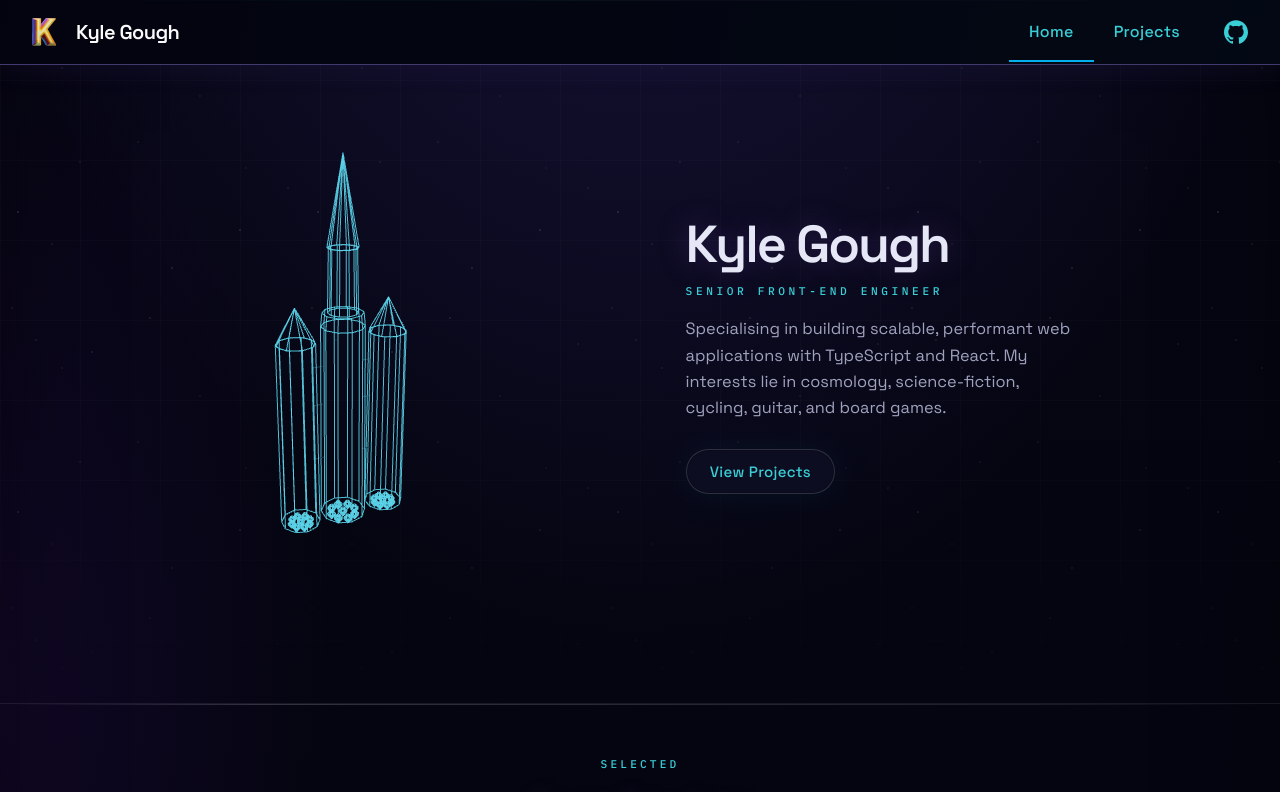
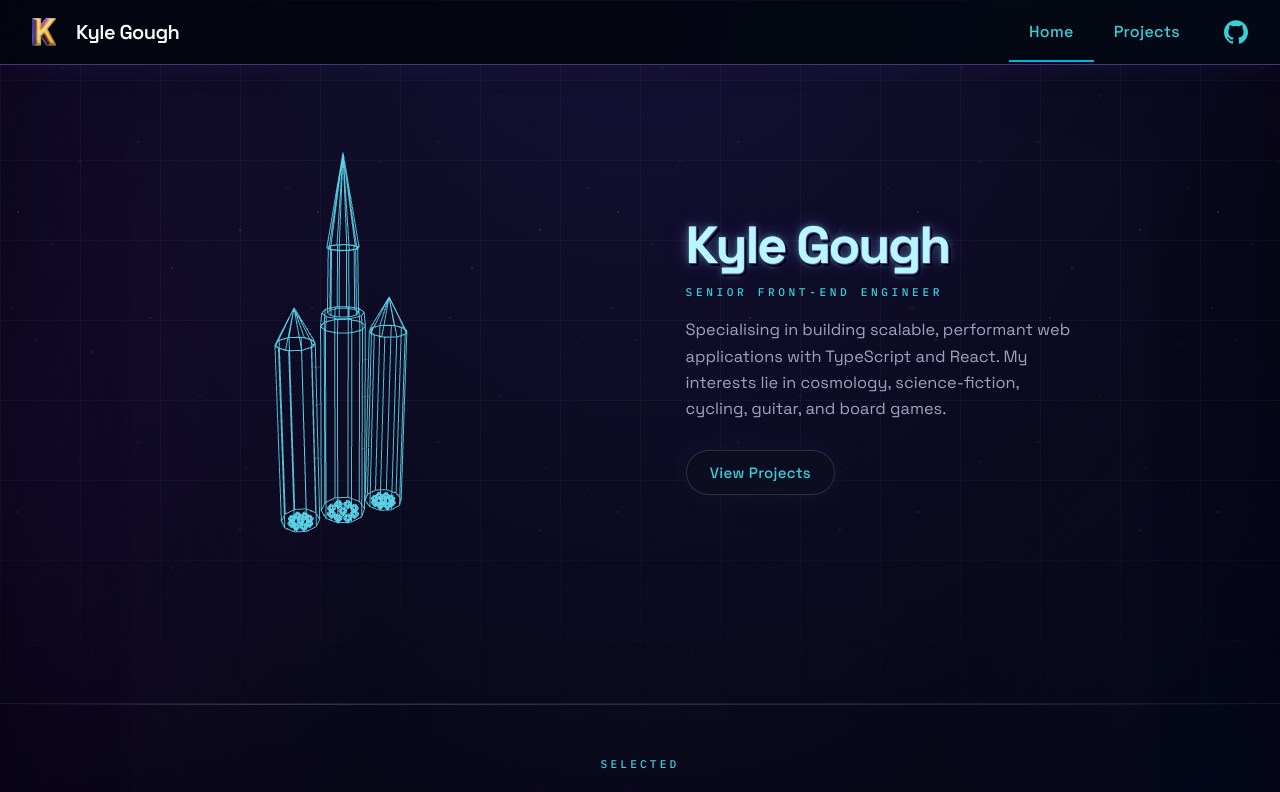
Before and after one commit to KyleGough/portfolio, a Next.js app: page / in a window 1280 px wide. Shown: the top 792 px of the page. Built offline with nearby package versions, Linux system fonts and the light colour scheme.

Commit message:
Homepage changes

```diff
--- a/components/HomePage/HomeHeroVariants.module.css
+++ b/components/HomePage/HomeHeroVariants.module.css
@@ -88,14 +88,11 @@
 }
 
 .name {
-  font-family: 'Space Grotesk', system-ui, sans-serif;
+  /* Size: unchanged; “extruded” look (stacked shadow + breath) is on the inner span */
   font-size: clamp(2.1rem, 1rem + 4vw, 3.25rem);
-  font-weight: 600;
   line-height: 1.05;
   letter-spacing: -0.04em;
-  color: var(--gothic-fg, oklch(93% 0.02 280));
   margin: 0 0 0.45rem;
-  text-shadow: 0 0 1.8rem oklch(50% 0.15 300 / 0.35);
 }
 
 .tag {
--- a/components/HomePage/HomeHeroVariants.tsx
+++ b/components/HomePage/HomeHeroVariants.tsx
@@ -1,4 +1,5 @@
 import { Link } from '@components/Link';
+import extruded from '@components/SpaceExtrudedTitle/extrudedTitle.module.css';
 import dynamic from 'next/dynamic';
 import React from 'react';
 
@@ -36,7 +37,9 @@ export const HomeHeroVariants: React.FC = () => {
         <FalconHeavyWireframeHero />
       </div>
       <div className={styles.copy}>
-        <h1 className={styles.name}>Kyle Gough</h1>
+        <h1 className={styles.name}>
+          <span className={extruded.nameExtruded}>Kyle Gough</span>
+        </h1>
         <p className={styles.eyebrow}>Senior Front-End Engineer</p>
         <p className={styles.intro}>{INTRO}</p>
         <div className={styles.cta}>
--- a/components/SpaceExtrudedTitle/extrudedTitle.module.css
+++ b/components/SpaceExtrudedTitle/extrudedTitle.module.css
@@ -56,6 +56,47 @@
     extrudedTitleSettle 2.4s cubic-bezier(0.22, 1, 0.36, 1) 1 both,
     extrudedEtherealBreath 5.5s cubic-bezier(0.22, 1, 0.36, 1) infinite alternate
       2.6s;
+}
+
+/* Home hero name: same extrusion + glow as 404 digits, no rotateX/Y (size via parent) */
+.nameExtruded {
+  display: inline-block;
+  font-family: 'Space Grotesk', system-ui, sans-serif;
+  font-weight: 700;
+  font-size: inherit;
+  line-height: inherit;
+  letter-spacing: inherit;
+  color: oklch(93% 0.05 205 / 0.72);
+  text-shadow:
+    0.14px 0.14px 0 oklch(58% 0.09 275 / 0.92),
+    0.28px 0.28px 0 oklch(52% 0.1 280 / 0.9),
+    0.42px 0.42px 0 oklch(46% 0.1 282 / 0.88),
+    0.56px 0.56px 0 oklch(40% 0.1 285 / 0.85),
+    0.7px 0.7px 0 oklch(35% 0.09 285 / 0.82),
+    0.84px 0.84px 0 oklch(30% 0.08 285 / 0.8),
+    0.98px 0.98px 0 oklch(26% 0.08 285 / 0.78),
+    1.12px 1.12px 0 oklch(22% 0.07 285 / 0.76),
+    1.26px 1.26px 0 oklch(19% 0.06 285 / 0.74),
+    1.4px 1.4px 0 oklch(16% 0.05 285 / 0.72),
+    1.54px 1.54px 0 oklch(14% 0.05 285 / 0.7),
+    1.68px 1.68px 0 oklch(12% 0.04 285 / 0.68),
+    1.82px 1.82px 0 oklch(11% 0.04 285 / 0.65),
+    1.96px 1.96px 0 oklch(10% 0.03 285 / 0.62),
+    2.1px 2.1px 0 oklch(9% 0.03 285 / 0.58),
+    2.24px 2.24px 0 oklch(8% 0.03 285 / 0.54),
+    2.38px 2.38px 0 oklch(7% 0.025 285 / 0.5),
+    2.52px 2.52px 0 oklch(6% 0.02 285 / 0.45),
+    2.66px 2.66px 0 oklch(5.5% 0.02 285 / 0.4),
+    2.8px 2.8px 0 oklch(5% 0.02 285 / 0.35),
+    -0.12px -0.12px 0 oklch(78% 0.08 200 / 0.35),
+    0 0 1px oklch(90% 0.06 205 / 0.55),
+    0 0 7px oklch(78% 0.1 200 / 0.45),
+    0 0 17px oklch(68% 0.14 295 / 0.28),
+    0 0 28px oklch(62% 0.12 270 / 0.18),
+    3.4px 4px 13px oklch(6% 0.04 285 / 0.55),
+    0.9px 1.2px 5px oklch(8% 0.03 285 / 0.35);
+  animation: extrudedEtherealBreath 5.5s cubic-bezier(0.22, 1, 0.36, 1) infinite alternate
+    0.8s;
 }
 
 /* ~22% scale of hero offsets for section labels on the nav band */
@@ -141,6 +182,12 @@
     filter: none;
   }
 
+  .nameExtruded {
+    animation: none;
+    filter: none;
+    color: oklch(95% 0.04 205 / 0.9);
+  }
+
   .footerTitle {
     animation: none;
     filter: none;
--- a/components/TimelineWidget/TimelineNode/TimelineNode.tsx
+++ b/components/TimelineWidget/TimelineNode/TimelineNode.tsx
@@ -22,7 +22,7 @@ export const TimelineNode: React.FC<TimelineNodeProps> = ({
     <>
       {align === 'right' && <div className="hidden md:block"></div>}
       <div
-        className={clsx('flex items-center justify-end h-48', {
+        className={clsx('flex items-center justify-end h-36 md:h-40', {
           'md:flex-row-reverse': align === 'right',
         })}
       >
@@ -44,7 +44,7 @@ export const TimelineNode: React.FC<TimelineNodeProps> = ({
         </FadeIn>
         <FadeIn
           className={clsx(
-            'work-timeline__copy mr-8 flex min-w-0 flex-col gap-1.5',
+            'work-timeline__copy mr-8 flex min-w-0 flex-col gap-1',
             {
               'md:ml-8 md:mr-0 md:text-right': align === 'right',
             }
--- a/components/TimelineWidget/TimelineWidget.tsx
+++ b/components/TimelineWidget/TimelineWidget.tsx
@@ -10,7 +10,7 @@ export const TimelineWidget: React.FC = () => (
   <div
     className={clsx(
       'work-timeline grid grid-cols-1 md:grid-cols-2',
-      'relative my-16',
+      'relative my-10',
       'before:absolute before:content-[""] before:h-2/4 before:w-[2px]',
       'before:right-0 md:before:left-2/4',
       'before:bg-gradient-to-t before:from-timeline before:via-timeline before:to-transparent',
--- a/styles/space-gothic.css
+++ b/styles/space-gothic.css
@@ -25,26 +25,52 @@
   color: var(--gothic-fg) !important;
   background-color: var(--void-deep) !important;
   background-image: radial-gradient(
-      ellipse 100% 60% at 50% -15%,
-      oklch(32% 0.12 285 / 0.5),
-      transparent 55%
+      ellipse 118% 64% at 50% -6%,
+      oklch(30% 0.12 285 / 0.4),
+      transparent 60%
     ),
     radial-gradient(
-      ellipse 50% 40% at 0% 20%,
-      oklch(22% 0.1 300 / 0.35),
-      transparent 50%
+      ellipse 56% 42% at 0% 14%,
+      oklch(23% 0.1 300 / 0.3),
+      transparent 54%
     ),
     radial-gradient(
-      ellipse 40% 35% at 100% 40%,
-      oklch(20% 0.08 260 / 0.3),
-      transparent 50%
+      ellipse 52% 40% at 100% 28%,
+      oklch(21% 0.09 265 / 0.26),
+      transparent 54%
+    ),
+    /* Lower bloom: lifts mid / footer void */
+    radial-gradient(
+      ellipse 96% 46% at 50% 104%,
+      oklch(21% 0.09 305 / 0.26),
+      transparent 56%
+    ),
+    /* Sides: vertical violet wash so edges aren’t flat black */
+    radial-gradient(
+      ellipse 36% 56% at -3% 48%,
+      oklch(18% 0.08 295 / 0.22),
+      transparent 53%
+    ),
+    radial-gradient(
+      ellipse 40% 52% at 102% 62%,
+      oklch(19% 0.09 310 / 0.24),
+      transparent 52%
+    ),
+    /* Center mist: soft fill across the scroll column */
+    radial-gradient(
+      ellipse 60% 48% at 50% 44%,
+      oklch(14% 0.06 288 / 0.14),
+      transparent 72%
     ),
     linear-gradient(180deg, var(--void-mid) 0%, var(--void-deep) 100%);
   background-attachment: scroll;
-  background-repeat: no-repeat, no-repeat, no-repeat, no-repeat;
-  background-size: 100% 100%, 100% 100%, 100% 100%, 100% 100%;
-  background-blend-mode: screen, screen, screen, normal;
-  box-shadow: inset 0 0 120px oklch(0% 0 0 / 0.4);
+  background-repeat: no-repeat;
+  background-size: 100% 100%;
+  background-blend-mode: screen, screen, screen, screen, screen, screen, screen, normal;
+  /* Slight black vignette + whisper of violet at the edges */
+  box-shadow:
+    inset 0 0 110px oklch(0% 0 0 / 0.38),
+    inset 0 0 200px oklch(26% 0.09 300 / 0.045);
 }
 
 .app-space-gothic main::before {
@@ -55,15 +81,15 @@
   z-index: 0;
   background-image: linear-gradient(
       90deg,
-      oklch(100% 0 0 / 0.04) 0,
-      oklch(100% 0 0 / 0.04) 1px,
+      oklch(100% 0 0 / 0.065) 0,
+      oklch(100% 0 0 / 0.065) 1px,
       transparent 1px,
       transparent 80px
     ),
     linear-gradient(
       180deg,
-      oklch(100% 0 0 / 0.04) 0,
-      oklch(100% 0 0 / 0.04) 1px,
+      oklch(100% 0 0 / 0.065) 0,
+      oklch(100% 0 0 / 0.065) 1px,
       transparent 1px,
       transparent 80px
     );
@@ -74,12 +100,12 @@
     white 50%,
     rgba(255, 255, 255, 0) 100%
   );
-  opacity: 0.5;
+  opacity: 0.62;
 }
 
 @media (prefers-reduced-motion: reduce) {
   .app-space-gothic main::before {
-    opacity: 0.2;
+    opacity: 0.3;
   }
 }
 
@@ -892,7 +918,7 @@ footer.footer--space-gothic li.flex a.group:focus-visible svg {
   font-size: clamp(1.125rem, 1.02rem + 0.35vw, 1.3125rem);
   font-weight: 600;
   letter-spacing: -0.02em;
-  line-height: 1.2;
+  line-height: 1.18;
   color: var(--gothic-fg) !important;
 }
 
@@ -901,7 +927,7 @@ footer.footer--space-gothic li.flex a.group:focus-visible svg {
   font-family: 'Space Grotesk', system-ui, sans-serif;
   font-size: 1rem;
   font-weight: 400;
-  line-height: 1.5;
+  line-height: 1.42;
   color: var(--gothic-muted) !important;
 }
 
@@ -912,7 +938,7 @@ footer.footer--space-gothic li.flex a.group:focus-visible svg {
   font-weight: 500;
   font-variant-numeric: tabular-nums;
   letter-spacing: 0.06em;
-  line-height: 1.4;
+  line-height: 1.32;
   text-transform: uppercase;
   color: var(--gothic-cyan) !important;
 }
```
Also changed, not shown: styles/tailwind.css, 1 other file (tests, documents, lock files or other folders).
